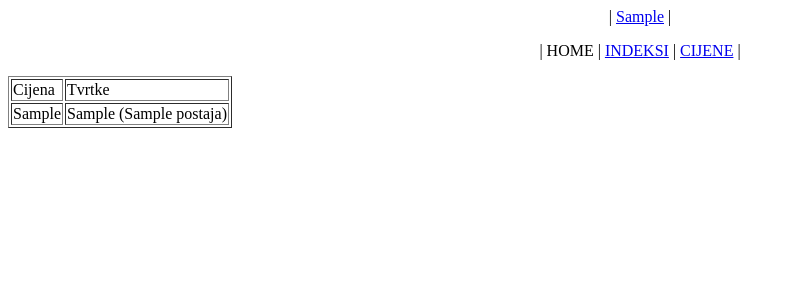
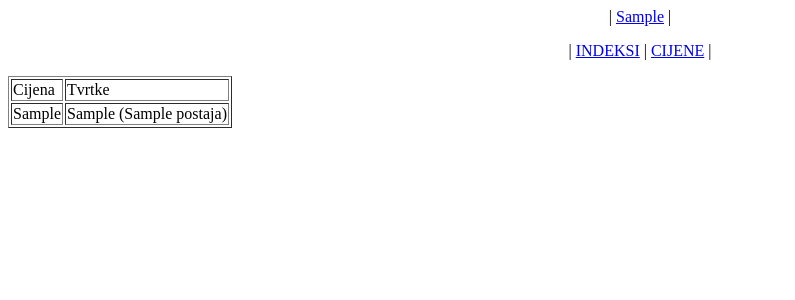
Before and after one commit to dijxtra/indexgoriva, a Django app: template apps/pregledindexa/templates/gorivo.html in a window 1280 px wide. Shown: the top 300 px of the page, without its empty margins (0-795 px from the left). Run offline with Django 3.2, Linux system fonts and the light colour scheme; the template is opened without the code that fills it: most values are stand-ins (such as "Sample title", 1, 10 or a date in 2020).

Commit message:
Izbacen HOME.

```diff
--- a/apps/pregledindexa/templates/index_sa_menijem.html
+++ b/apps/pregledindexa/templates/index_sa_menijem.html
@@ -1,4 +1,4 @@
 {% extends "index.html" %}
 {% block meni %}
-<p align="center">| HOME | <a href="{% url 'indeksi_view' gorivo_id %}">INDEKSI</a> | <a href="{% url 'gorivo_view' gorivo_id %}">CIJENE</a> | </p>
+<p align="center">| <a href="{% url 'indeksi_view' gorivo_id %}">INDEKSI</a> | <a href="{% url 'gorivo_view' gorivo_id %}">CIJENE</a> | </p>
 {% endblock %}
```
